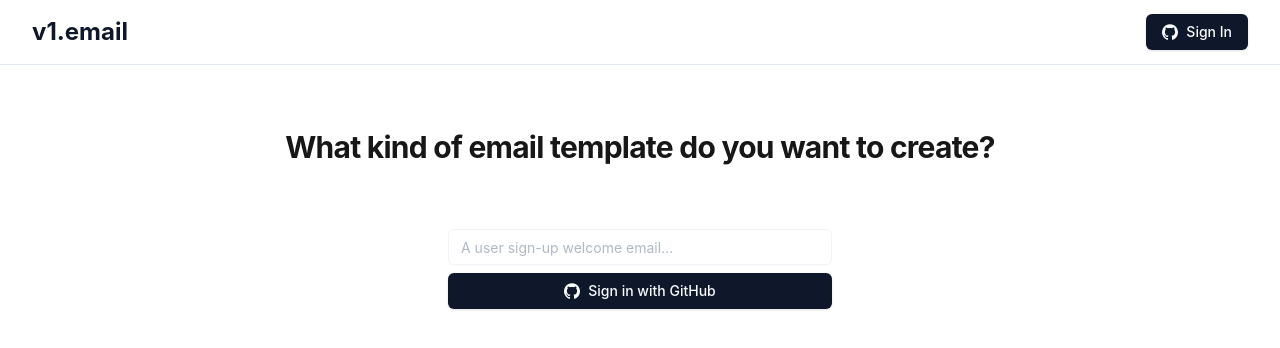
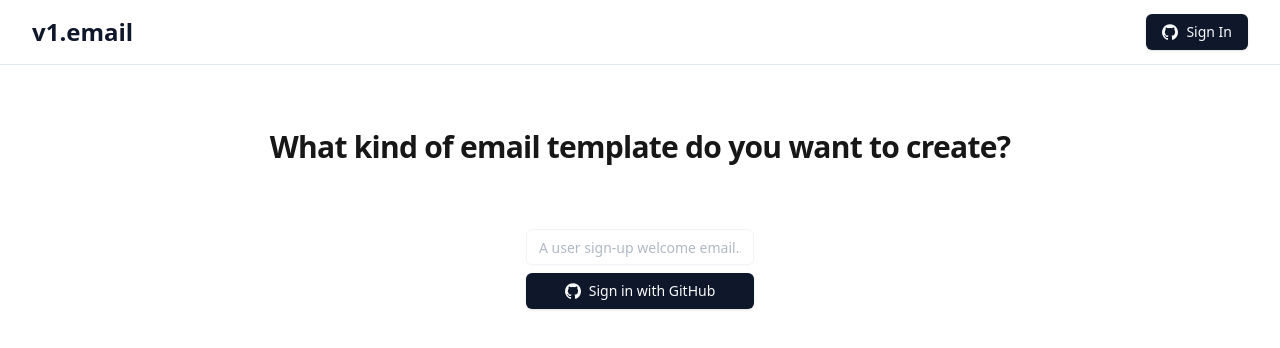
Before and after one commit to anaclumos/v1.email, a Next.js app: page / in a window 1280 px wide. Shown: the top 348 px of the page. Built offline with nearby package versions, Linux system fonts and the light colour scheme; no server answers.

Commit message:
refactor: Update RootLayout component to include ThemeProvider and improve layout structure

```diff
--- a/src/app/layout.tsx
+++ b/src/app/layout.tsx
@@ -4,26 +4,35 @@ import NavBar from '@/components/nav-bar'
 import { Analytics } from '@vercel/analytics/react'
 import { SpeedInsights } from '@vercel/speed-insights/next'
 import { Toaster } from '@/components/ui/sonner'
+import { cn } from '@/lib/utils'
+import { ThemeProvider } from 'next-themes'
 
 export const metadata: Metadata = {
   title: 'v1.email',
   description: 'Create Email Templates',
 }
 
-export default function RootLayout({
-  children,
-}: Readonly<{
+interface RootLayoutProps {
   children: React.ReactNode
-}>) {
+}
+
+export default function RootLayout({ children }: RootLayoutProps) {
   return (
-    <html lang="en">
-      <body>
+    <>
+      <html lang="en" suppressHydrationWarning>
+        <head />
+        <body className={cn('min-h-screen bg-background font-sans antialiased')}>
+          <ThemeProvider attribute="class" defaultTheme="system" enableSystem>
+            <div className="relative flex min-h-screen flex-col">
               <NavBar />
               {children}
+            </div>
+          </ThemeProvider>
           <Analytics />
           <SpeedInsights />
           <Toaster />
         </body>
       </html>
+    </>
   )
 }
```
Lines whose indentation alone changed are shown as unchanged.
